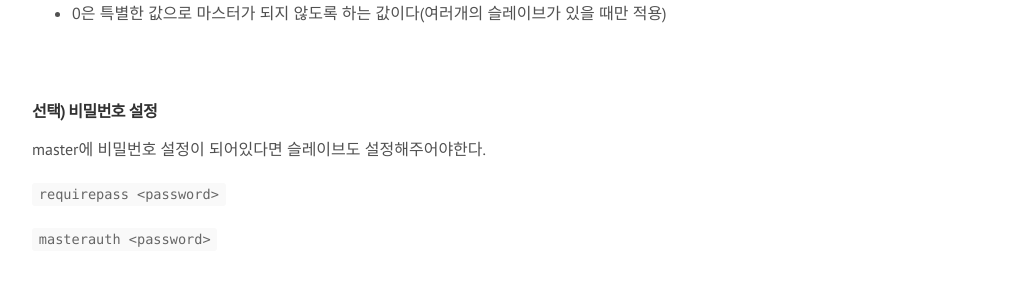
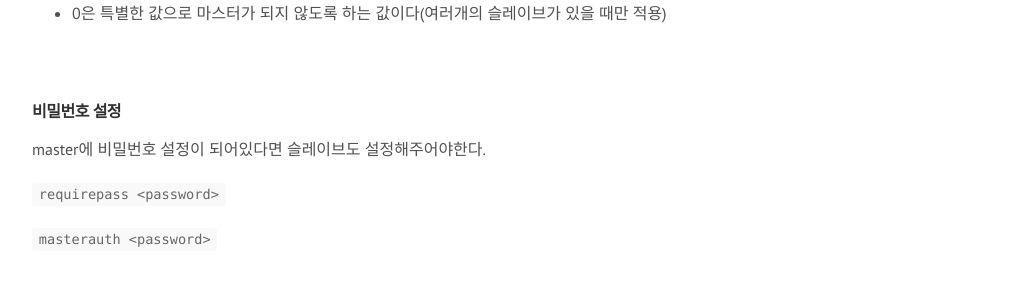
Before and after one commit to rmcodestar/rmcodestar.github.io, a Jekyll site: the page built from _posts/2018-12-10-redis-replication.md, in a window 1280 px wide and 900 px high, scrolled down 1092 px. Shown: the part 159-452 px from the top of the window, without its empty margins (248-1276 px from the left). Built offline with Jekyll 4.4.1, drawn with Linux system fonts in a browser that asks for light colours; nearby versions of some CDN libraries; comment, search, counter and statistics services are not loaded.

Commit message:
Update 2018-12-10-redis-replication.md

````diff
--- a/_posts/2018-12-10-redis-replication.md
+++ b/_posts/2018-12-10-redis-replication.md
@@ -43,7 +43,7 @@ slave-priority 100
 <br/>
 
 
-### 선택) 비밀번호 설정
+### 비밀번호 설정
 master에 비밀번호 설정이 되어있다면 슬레이브도 설정해주어야한다.
 
 ```requirepass <password>```
````
